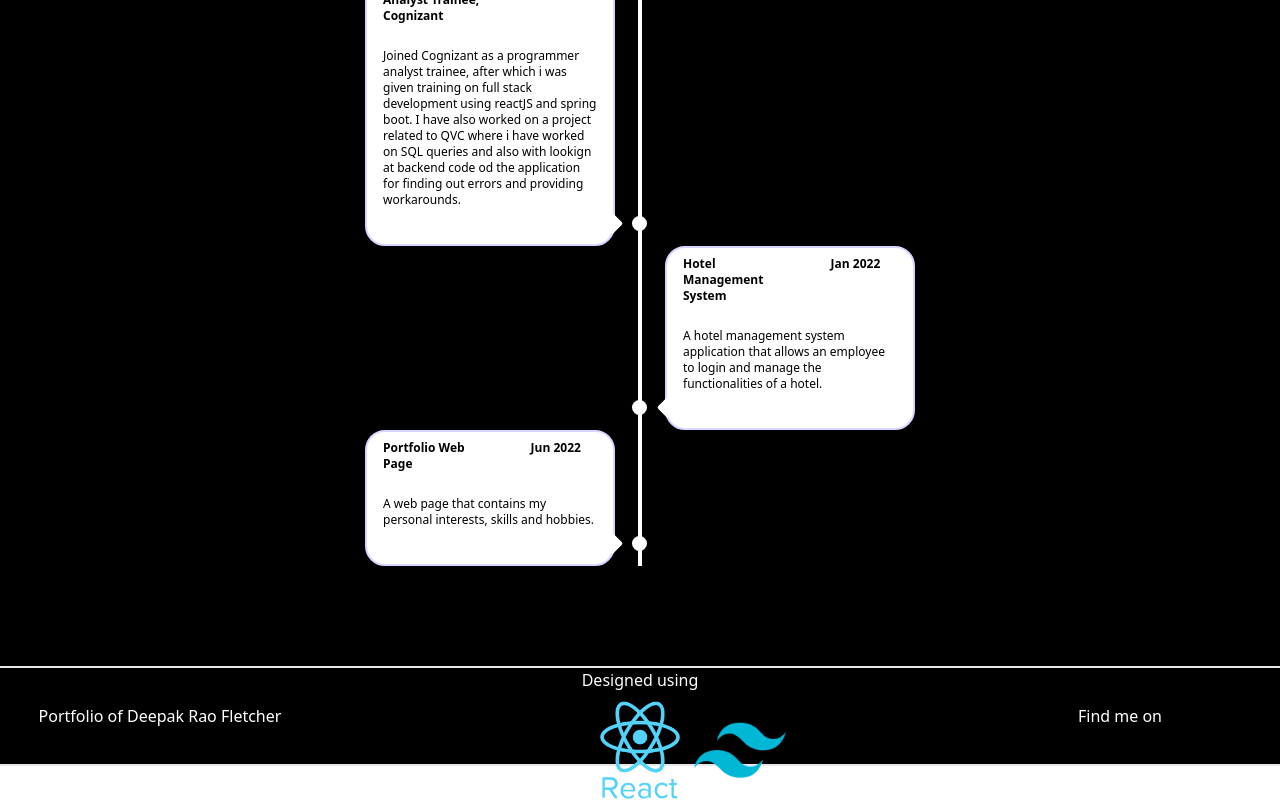
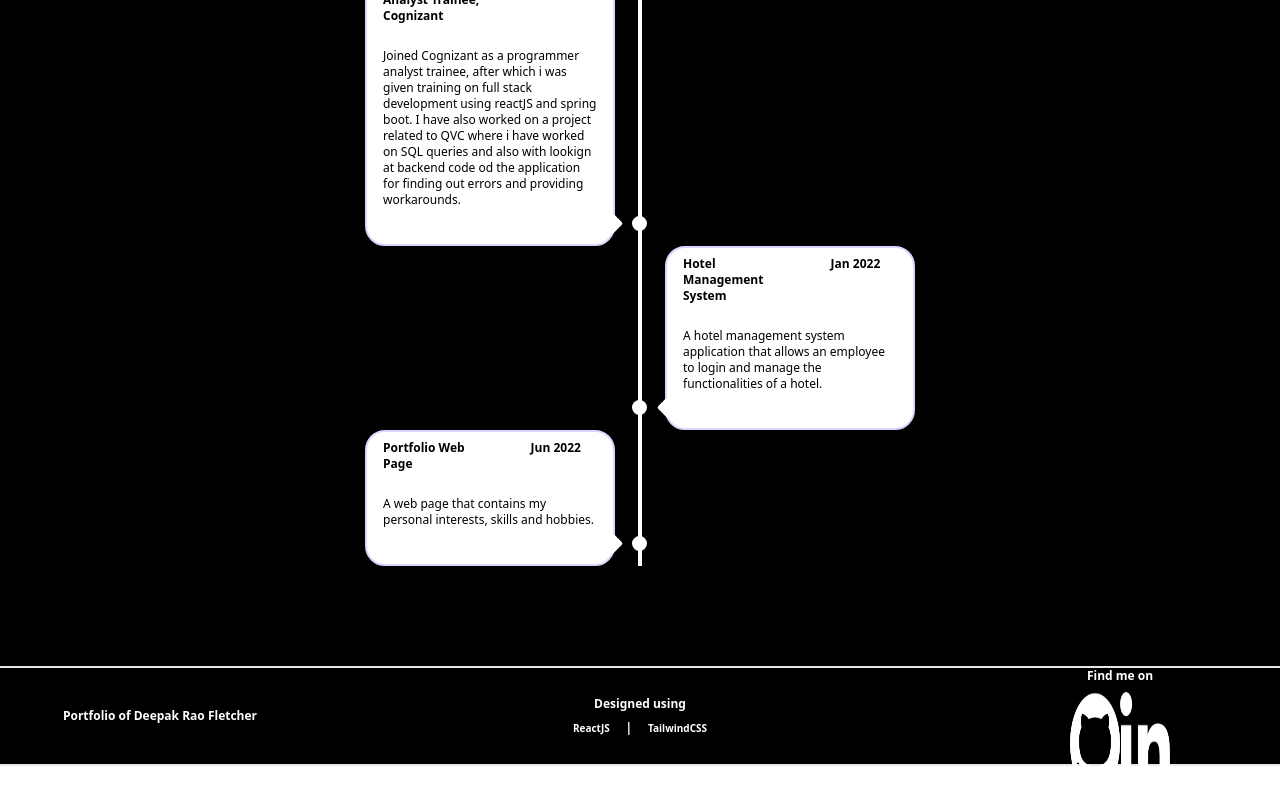
Before and after one commit to deepak-fletcher/portfolio, a React (Create React App) app: page / in a window 1280 px wide. Shown: the part 3872-4672 px from the top of the page. Built offline with nearby package versions, Linux system fonts and the light colour scheme.

Commit message:
footer completed

```diff
--- a/src/components/Footer.js
+++ b/src/components/Footer.js
@@ -1,25 +1,40 @@
 import React from 'react'
-import react from '../assets/react.png';
-import tailwind from '../assets/Tailwind.png';
+import github from '../assets/github.png';
+import linkedin from '../assets/linkedin.png';
 
 const Footer = () => {
   return (
     <div class="w-[100%] h-[100px] border-y-2 bg-[#000000] flex flex-row">
-        <p class="text-white m-auto w-[25%]">Portfolio of Deepak Rao Fletcher</p>
+        <p class="text-white m-auto w-[25%] font-bold text-xs">Portfolio of Deepak Rao Fletcher</p>
         <div class="w-[50%] m-auto">
-            <p class="text-white">
+            <p class="text-white font-bold text-xs">
                 Designed using
             </p>
-            <span class="m-auto mt-2 w-[100px] flex flex-row">
-            <img class="m-auto w-10 l-10 align-middle" id="react" className="image" src={react}></img>
-            <img class="m-auto w-7 l-7 align-middle" id="tailwind" className="image" src={tailwind}></img>
+            <span class="m-auto mt-2 w-[150px] flex flex-row">
+            <p class="text-white m-auto font-bold  text-[10px]">
+                ReactJS
+            </p>
+            <p class="text-white font-bold m-auto text-xs">
+                |
+            </p>
+            <p class="text-white font-bold m-auto text-[10px]">
+                TailwindCSS
+            </p>
             </span>
 
         </div>
         <div class="w-[25%] m-auto">
-            <p class="text-white">
+            <p class="text-white m-auto w-[100px] mb-2 text-xs font-bold">
                 Find me on
             </p>
+            <div class="flex w-[100px] m-auto flex-row">
+            <a class="m-auto" href="https://github.com/deepak-fletcher">
+                <img class="w-[15px] h-[15px] m-auto" id="github" className="image" src={github} ></img>
+            </a>
+            <a class="m-auto" href="https://www.linkedin.com/in/deepak-fletcher/">
+                <img class="w-[15px] h-[15px] m-auto" id="linkedin" className="image" src={linkedin} ></img>
+            </a>
+            </div>
 
         </div>
     </div>
```
Also changed, not shown: src/assets/github.png (added), src/assets/linkedin.png (added).
